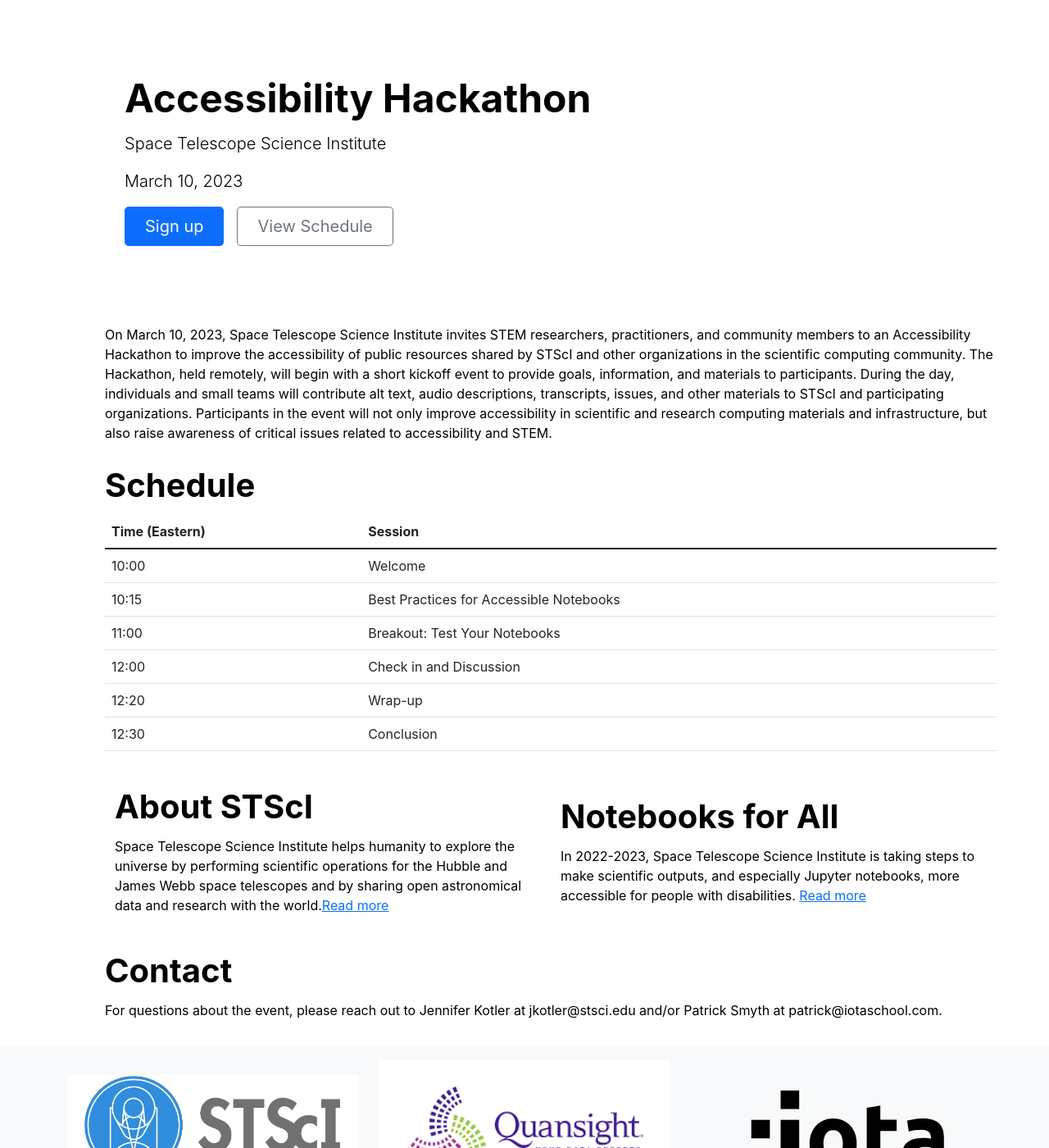
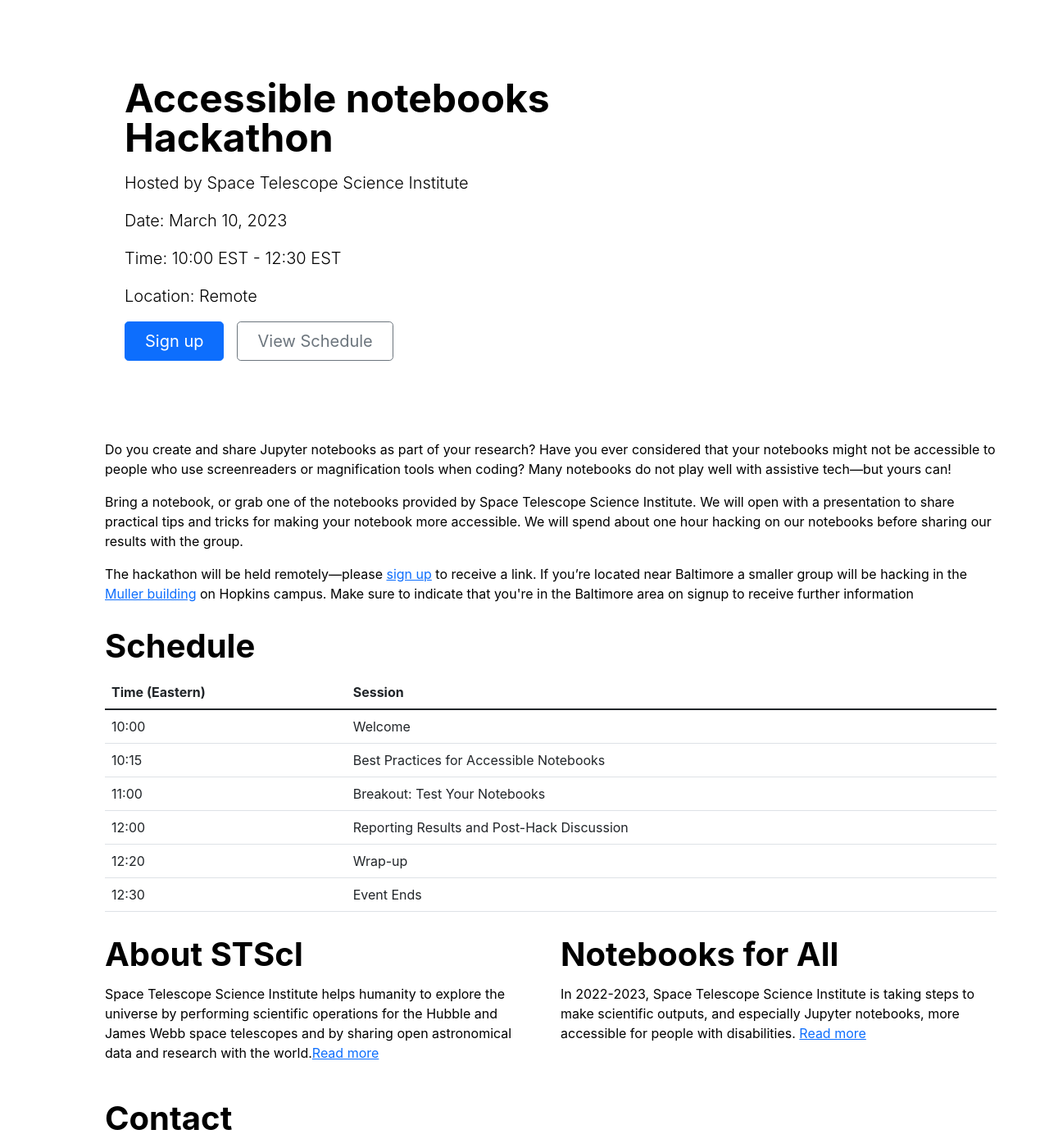
Before and after one commit to Iota-School/nonvisual_data_science_workshops, a Jekyll site: the page built from index.html, in a window 1280 px wide and 1400 px high. Shown: the whole window at 82% size. Built offline with Jekyll 4.4.1, drawn with Linux system fonts in a browser that asks for light colours.

Commit message:
Update with suggested fixes from Jen

```diff
--- a/index.html
+++ b/index.html
@@ -14,11 +14,17 @@
 
       </div>
       <div class="col-lg-8">
-        <h1 class="display-5 fw-bold lh-1 mb-3">Accessibility Hackathon</h1>
-        <p class="lead">Space Telescope Science Institute</p>
-        <p class="lead">March 10, 2023</p>
+        <h1 class="display-5 fw-bold lh-1 mb-3">
+	  Accessible notebooks Hackathon
+	</h1>
+
+
+        <p class="lead">Hosted by Space Telescope Science Institute</p>
+        <p class="lead">Date: March 10, 2023</p>
+        <p class="lead">Time: 10:00 EST - 12:30 EST</p>
+        <p class="lead">Location: Remote</p>
         <div class="d-grid gap-2 d-md-flex justify-content-md-start">
-          <a href="https://docs.google.com/forms/d/e/1FAIpQLSeMMkmeo9KTJor5i5XGhYZzn5GnrmYJ8TEw5Oq1aFK_3hdAxg/viewform?usp=sf_link"><button type="button" class="btn btn-primary btn-lg px-4 me-md-2">Sign up</button></a>
+          <a target="_blank" href="https://docs.google.com/forms/d/e/1FAIpQLSeMMkmeo9KTJor5i5XGhYZzn5GnrmYJ8TEw5Oq1aFK_3hdAxg/viewform?usp=sf_link"><button type="button" class="btn btn-primary btn-lg px-4 me-md-2">Sign up</button></a>
           <a href="#schedule"><button type="button" class="btn btn-outline-secondary btn-lg px-4">View Schedule</button></a>
         </div>
       </div>
@@ -27,7 +33,15 @@
 </section>
 
 <section id="description">
-  On March 10, 2023, Space Telescope Science Institute invites STEM researchers, practitioners, and community members to an Accessibility Hackathon to improve the accessibility of public resources shared by STScI and other organizations in the scientific computing community. The Hackathon, held remotely, will begin with a short kickoff event to provide goals, information, and materials to participants. During the day, individuals and small teams will contribute alt text, audio descriptions, transcripts, issues, and other materials to STScI and participating organizations. Participants in the event will not only improve accessibility in scientific and research computing materials and infrastructure, but also raise awareness of critical issues related to accessibility and STEM.</span>
+<p>
+  Do you create and share Jupyter notebooks as part of your research? Have you ever considered that your notebooks might not be accessible to people who use screenreaders or magnification tools when coding? Many notebooks do not play well with assistive tech—but yours can!
+</p>
+ <p>
+   Bring a notebook, or grab one of the notebooks provided by Space Telescope Science Institute. We will open with a presentation to share practical tips and tricks for making your notebook more accessible. We will spend about one hour hacking on our notebooks before sharing our results with the group.
+ </p>
+
+ <p>The hackathon will be held remotely—please <a target="_blank" href="https://docs.google.com/forms/d/e/1FAIpQLSeMMkmeo9KTJor5i5XGhYZzn5GnrmYJ8TEw5Oq1aFK_3hdAxg/viewform">sign up</a> to receive a link. If you’re located near Baltimore a smaller group will be hacking in the <a target="_blank" href="https://krieger.jhu.edu/singleton/venue/steven-muller-building-space-telescope-auditorium-3700-san-martin-dr/">Muller building</a> on Hopkins campus. Make sure to indicate that you're in the Baltimore area on signup to receive further information</p>
+
 </section>
 
 <section id="schedule">
@@ -57,7 +71,7 @@
     </tr>
     <tr>
       <td>12:00</td>
-      <td>Check in and Discussion</td>
+      <td>Reporting Results and Post-Hack Discussion</td>
     </tr>
     <tr>
       <td>12:20</td>
@@ -65,7 +79,7 @@
     </tr>
     <tr>
       <td>12:30</td>
-      <td>Conclusion</td>
+      <td>Event Ends</td>
     </tr>
   </tbody>
 </table>
@@ -75,21 +89,21 @@
 
 
 
-<section style="margin-top:3em">
+<section>
 
-  <div class="container">
-    <div class="row align-items-center">
+  <div style="margin:0;padding:0" class="container">
+    <div class="row align-items-left">
     <div class="col-md-6">
       <h2 class="display-6 fw-bold lh-1 mb-3">About STScI</h2>
   <p>
-    Space Telescope Science Institute helps humanity to explore the universe by performing scientific operations for the Hubble and James Webb space telescopes and by sharing open astronomical data and research with the world.<a href="https://www.stsci.edu/
+    Space Telescope Science Institute helps humanity to explore the universe by performing scientific operations for the Hubble and James Webb space telescopes and by sharing open astronomical data and research with the world.<a target="_blank" href="https://www.stsci.edu/
 ">Read more</a></p>
   </p>
     </div>
     <div class="col-md-6">
       <h2 class="display-6 fw-bold lh-1 mb-3">Notebooks for All</h2>
       <p>
-	In 2022-2023, Space Telescope Science Institute is taking steps to make scientific outputs, and especially Jupyter notebooks, more accessible for people with disabilities. <a href="https://github.com/Iota-School/notebooks-for-all">Read more</a>
+	In 2022-2023, Space Telescope Science Institute is taking steps to make scientific outputs, and especially Jupyter notebooks, more accessible for people with disabilities. <a target="_blank" href="https://github.com/Iota-School/notebooks-for-all">Read more</a>
 	</p>
 
 
```
